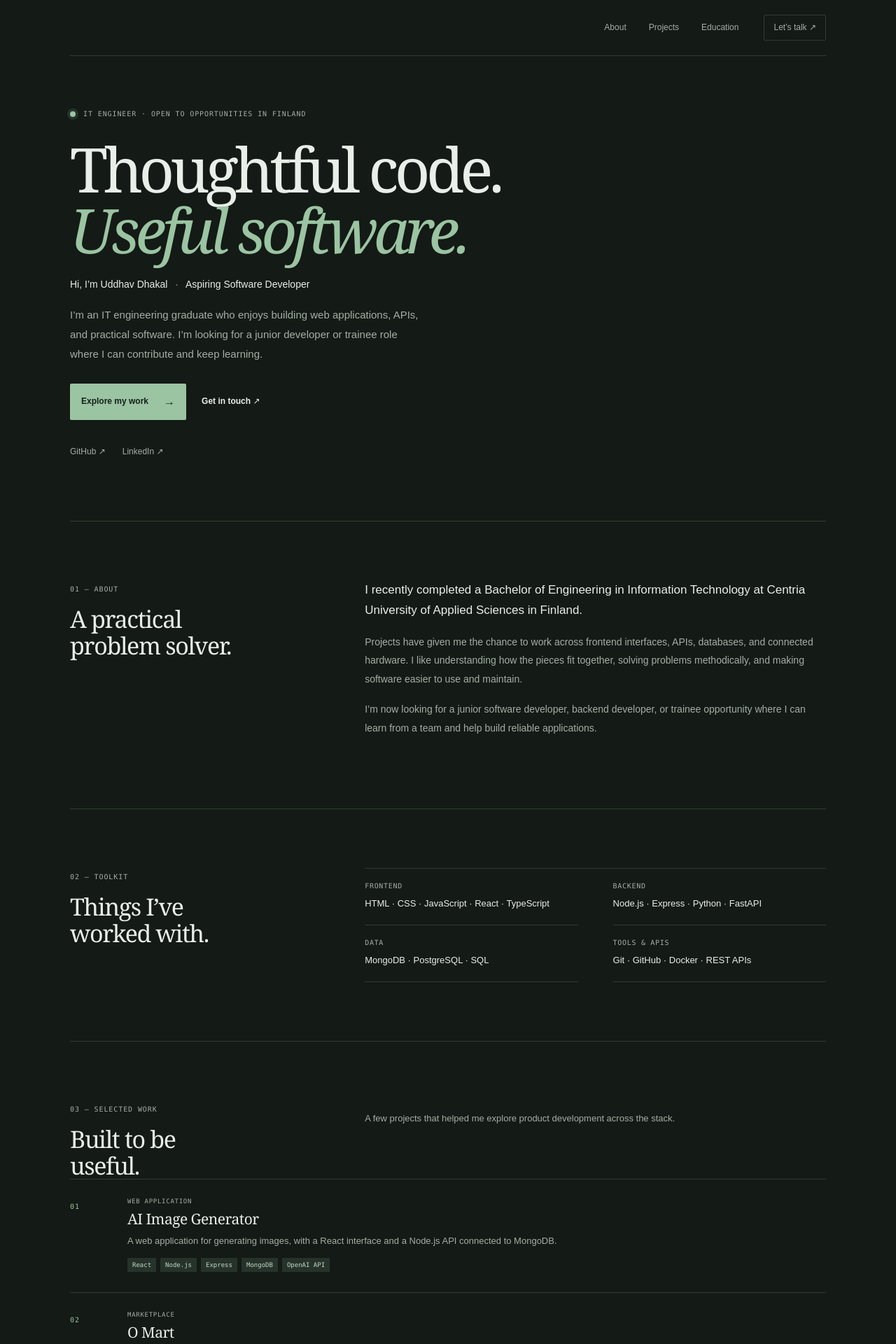
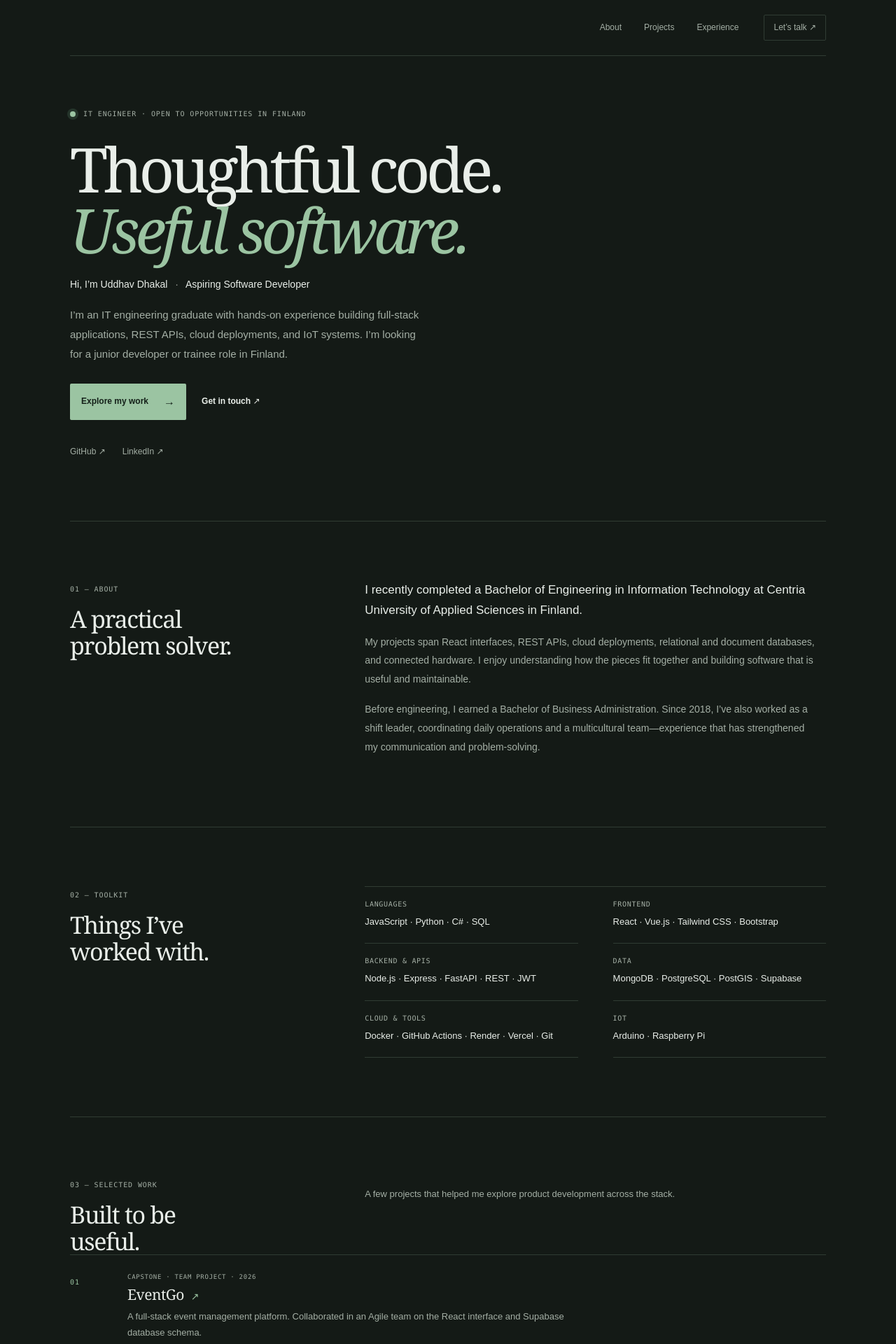
Before and after one commit to ud4uddav/Portfolio, a React (Vite) app: page / in a window 1280 px wide. Shown: the top 1920 px of the page at 70% size. Built offline with nearby package versions, Linux system fonts and the light colour scheme.

Commit message:
Add CV details to portfolio

```diff
--- a/src/main.jsx
+++ b/src/main.jsx
@@ -3,22 +3,25 @@ import { createRoot } from 'react-dom/client'
 import './style.css'
 
 const projects = [
-  { type: 'Web application', name: 'AI Image Generator', description: 'A web application for generating images, with a React interface and a Node.js API connected to MongoDB.', stack: ['React', 'Node.js', 'Express', 'MongoDB', 'OpenAI API'] },
-  { type: 'Marketplace', name: 'O Mart', description: 'A marketplace for listing new products and connecting buyers with sellers, with authentication and image hosting.', stack: ['MERN', 'JWT', 'MongoDB', 'Cloudinary', 'Tailwind CSS'] },
-  { type: 'IoT · Full stack', name: 'Smart Locker', description: 'An IoT project bringing together a web interface, backend API, PostgreSQL database, and Arduino hardware.', stack: ['React', 'TypeScript', 'FastAPI', 'PostgreSQL', 'Arduino'] },
+  { type: 'Capstone · Team project · 2026', name: 'EventGo', description: 'A full-stack event management platform. Collaborated in an Agile team on the React interface and Supabase database schema.', stack: ['React', 'Supabase', 'Agile'], url: 'https://github.com/ud4uddav/EventGo' },
+  { type: 'Individual project · 2025', name: 'AI Image Generator', description: 'Built and containerized a MERN application using OpenAI’s DALL·E 3 API, with secure API key handling and deployment on Render.', stack: ['MERN', 'DALL·E 3', 'Docker', 'Render'], url: 'https://github.com/ud4uddav/AI_Image_Generator' },
+  { type: 'Individual project · 2025', name: 'Expense Management System', description: 'Created an expense tracker with JWT authentication, role-based access, REST APIs, and Chart.js visualizations.', stack: ['Express', 'MongoDB', 'JWT', 'Chart.js'], url: 'https://github.com/ud4uddav/AdvanceWebdev' },
+  { type: 'International capstone · 2024', name: 'Virtual Farmers Market', description: 'Worked across three universities to build an Arduino smart locker with a FastAPI backend, JWT authentication, and PostGIS location queries.', stack: ['Arduino', 'FastAPI', 'PostgreSQL', 'PostGIS', 'React'], url: 'https://github.com/axdra/VFM' },
 ]
 const skills = [
-  ['Frontend', 'HTML · CSS · JavaScript · React · TypeScript'],
-  ['Backend', 'Node.js · Express · Python · FastAPI'],
-  ['Data', 'MongoDB · PostgreSQL · SQL'],
-  ['Tools & APIs', 'Git · GitHub · Docker · REST APIs'],
+  ['Languages', 'JavaScript · Python · C# · SQL'],
+  ['Frontend', 'React · Vue.js · Tailwind CSS · Bootstrap'],
+  ['Backend & APIs', 'Node.js · Express · FastAPI · REST · JWT'],
+  ['Data', 'MongoDB · PostgreSQL · PostGIS · Supabase'],
+  ['Cloud & tools', 'Docker · GitHub Actions · Render · Vercel · Git'],
+  ['IoT', 'Arduino · Raspberry Pi'],
 ]
 const socials = { github: 'https://github.com/ud4uddav', linkedin: 'https://linkedin.com/in/ud4uddav' }
 
 function App() {
   return <>
     <header className="top wrap">
-      <nav aria-label="Main navigation"><a href="#about">About</a><a href="#projects">Projects</a><a href="#education">Education</a></nav>
+      <nav aria-label="Main navigation"><a href="#about">About</a><a href="#projects">Projects</a><a href="#experience">Experience</a></nav>
       <a className="nav-contact" href="#contact">Let’s talk <span aria-hidden="true">↗</span></a>
     </header>
     <main>
@@ -27,7 +30,7 @@ function App() {
           <p className="kicker"><span className="dot" aria-hidden="true" /> IT ENGINEER · OPEN TO OPPORTUNITIES IN FINLAND</p>
           <h1>Thoughtful code.<br /><span>Useful software.</span></h1>
           <p className="role">Hi, I’m Uddhav Dhakal <span>·</span> Aspiring Software Developer</p>
-          <p className="intro">I’m an IT engineering graduate who enjoys building web applications, APIs, and practical software. I’m looking for a junior developer or trainee role where I can contribute and keep learning.</p>
+          <p className="intro">I’m an IT engineering graduate with hands-on experience building full-stack applications, REST APIs, cloud deployments, and IoT systems. I’m looking for a junior developer or trainee role in Finland.</p>
           <div className="actions"><a className="button" href="#projects">Explore my work <span className="arrow" aria-hidden="true">→</span></a><a className="text-link" href="#contact">Get in touch <span aria-hidden="true">↗</span></a></div>
           <div className="social"><a href={socials.github} target="_blank" rel="noreferrer">GitHub ↗</a><a href={socials.linkedin} target="_blank" rel="noreferrer">LinkedIn ↗</a></div>
         </div>
@@ -35,7 +38,7 @@ function App() {
 
       <section className="section wrap section-grid" id="about">
         <div><p className="section-label">01 — ABOUT</p><h2 className="section-title">A practical<br />problem solver.</h2></div>
-        <div className="about-copy"><p className="lead">I recently completed a Bachelor of Engineering in Information Technology at Centria University of Applied Sciences in Finland.</p><p>Projects have given me the chance to work across frontend interfaces, APIs, databases, and connected hardware. I like understanding how the pieces fit together, solving problems methodically, and making software easier to use and maintain.</p><p>I’m now looking for a junior software developer, backend developer, or trainee opportunity where I can learn from a team and help build reliable applications.</p></div>
+        <div className="about-copy"><p className="lead">I recently completed a Bachelor of Engineering in Information Technology at Centria University of Applied Sciences in Finland.</p><p>My projects span React interfaces, REST APIs, cloud deployments, relational and document databases, and connected hardware. I enjoy understanding how the pieces fit together and building software that is useful and maintainable.</p><p>Before engineering, I earned a Bachelor of Business Administration. Since 2018, I’ve also worked as a shift leader, coordinating daily operations and a multicultural team—experience that has strengthened my communication and problem-solving.</p></div>
       </section>
 
       <section className="section wrap section-grid" id="skills">
@@ -45,15 +48,20 @@ function App() {
 
       <section className="section wrap" id="projects">
         <div className="section-grid"><div><p className="section-label">03 — SELECTED WORK</p><h2 className="section-title">Built to be<br />useful.</h2></div><p className="section-intro">A few projects that helped me explore product development across the stack.</p></div>
-        <div className="projects">{projects.map((project, index) => <article className="project" key={project.name}><span className="project-no">0{index + 1}</span><div className="project-main"><p className="project-type">{project.type}</p><h3>{project.name}</h3><p className="project-desc">{project.description}</p><div className="tags">{project.stack.map(tech => <span key={tech}>{tech}</span>)}</div></div></article>)}</div>
+        <div className="projects">{projects.map((project, index) => <article className="project" key={project.name}><span className="project-no">0{index + 1}</span><div className="project-main"><p className="project-type">{project.type}</p><h3>{project.name} <a className="project-link" href={project.url} target="_blank" rel="noreferrer" aria-label={`View ${project.name} on GitHub`}>↗</a></h3><p className="project-desc">{project.description}</p><div className="tags">{project.stack.map(tech => <span key={tech}>{tech}</span>)}</div></div></article>)}</div>
       </section>
 
       <section className="section wrap section-grid" id="education">
         <div><p className="section-label">04 — EDUCATION</p><h2 className="section-title">The foundation.</h2></div>
-        <div className="education"><span className="year">JUNE 2026</span><div><h3>Bachelor of Engineering</h3><p>Information Technology</p><span className="school">Centria University of Applied Sciences · Finland</span></div><span className="badge">Graduated</span></div>
+        <div className="education-list"><div className="education"><span className="year">2022 — 2026</span><div><h3>Bachelor of Engineering</h3><p>Information Technology</p><span className="school">Centria University of Applied Sciences · Finland</span><p className="thesis">Thesis: <a href="https://urn.fi/URN:NBN:fi:amk-2026060220628" target="_blank" rel="noreferrer">Scalable cloud-based MERN e-commerce application ↗</a></p></div><span className="badge">Graduated</span></div><div className="education"><span className="year">2017 — 2021</span><div><h3>Bachelor of Business Administration</h3><span className="school">Centria University of Applied Sciences</span></div></div></div>
       </section>
 
-      <section className="contact" id="contact"><div className="wrap contact-inner"><p className="section-label">05 — CONTACT</p><h2>Let’s make<br /><span>something work.</span></h2><p className="contact-copy">I’m exploring junior software developer, backend developer, and trainee roles in Finland. I’d be happy to connect and talk about how I could contribute to your team.</p><div className="contact-links"><a className="button" href={socials.linkedin} target="_blank" rel="noreferrer">Connect on LinkedIn ↗</a><a href={socials.github} target="_blank" rel="noreferrer">GitHub ↗</a></div></div></section>
+      <section className="section wrap section-grid" id="experience">
+        <div><p className="section-label">05 — EXPERIENCE</p><h2 className="section-title">People and<br />operations.</h2></div>
+        <div className="education"><span className="year">2018 — NOW</span><div><h3>Shift Leader</h3><p>Ab Korv-Görans Kebab Oy · Jakobstad, Finland</p><span className="school">Coordinate daily operations, quality and food-safety routines, and team efficiency in a fast-paced environment.</span></div></div>
+      </section>
+
+      <section className="contact" id="contact"><div className="wrap contact-inner"><p className="section-label">06 — CONTACT</p><h2>Let’s make<br /><span>something work.</span></h2><p className="contact-copy">I’m exploring junior software developer, backend developer, and trainee roles in Finland. I’d be happy to connect and talk about how I could contribute to your team.</p><div className="contact-links"><a className="button" href="mailto:uddavdhakal190@gmail.com">Email me ↗</a><a href={socials.linkedin} target="_blank" rel="noreferrer">LinkedIn ↗</a><a href={socials.github} target="_blank" rel="noreferrer">GitHub ↗</a></div><p className="contact-copy language-note">Based in Jakobstad, Finland · English (proficient) · Finnish (A2)</p></div></section>
     </main>
   </>
 }
```
Also changed, not shown: src/style.css.
